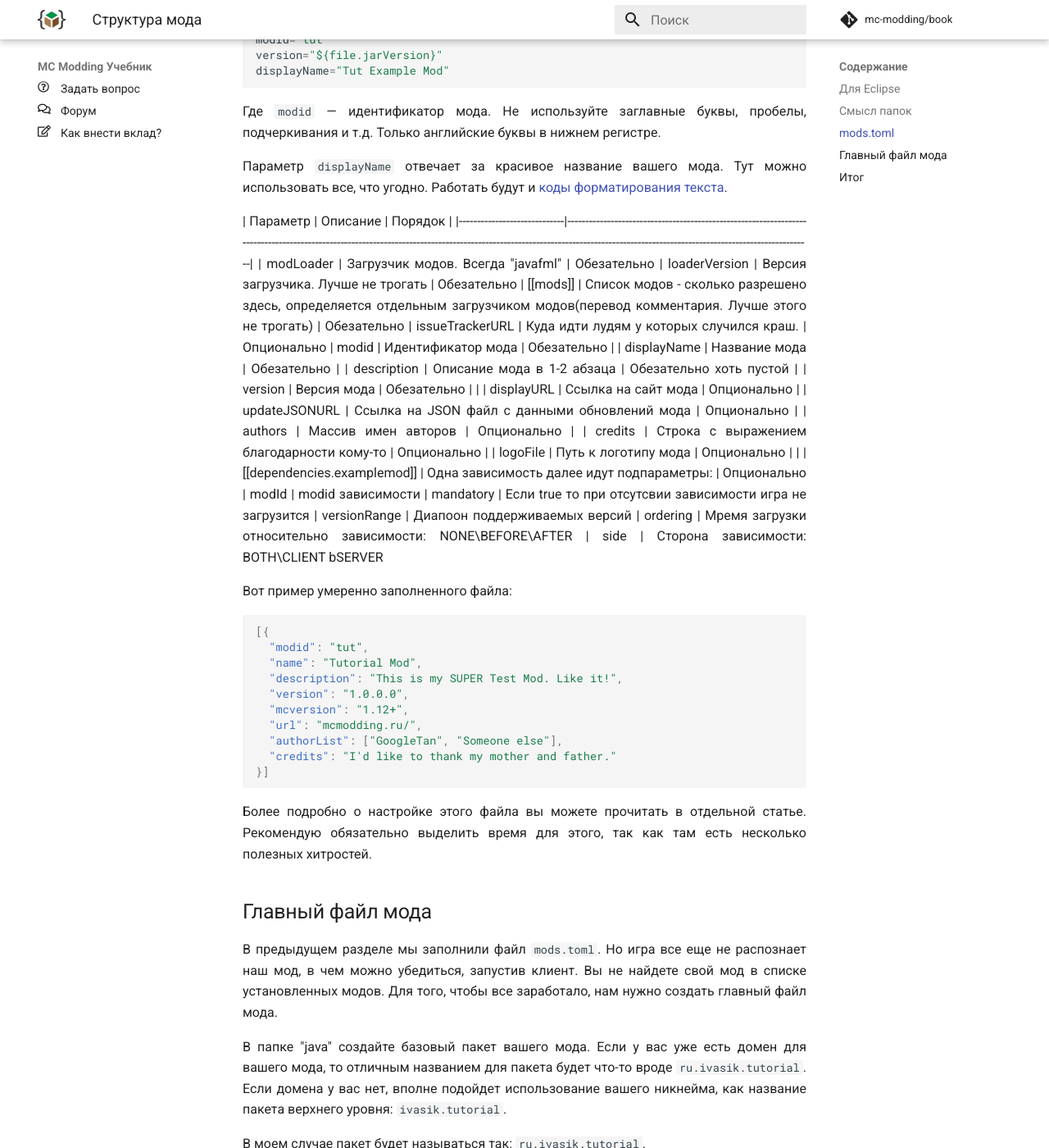
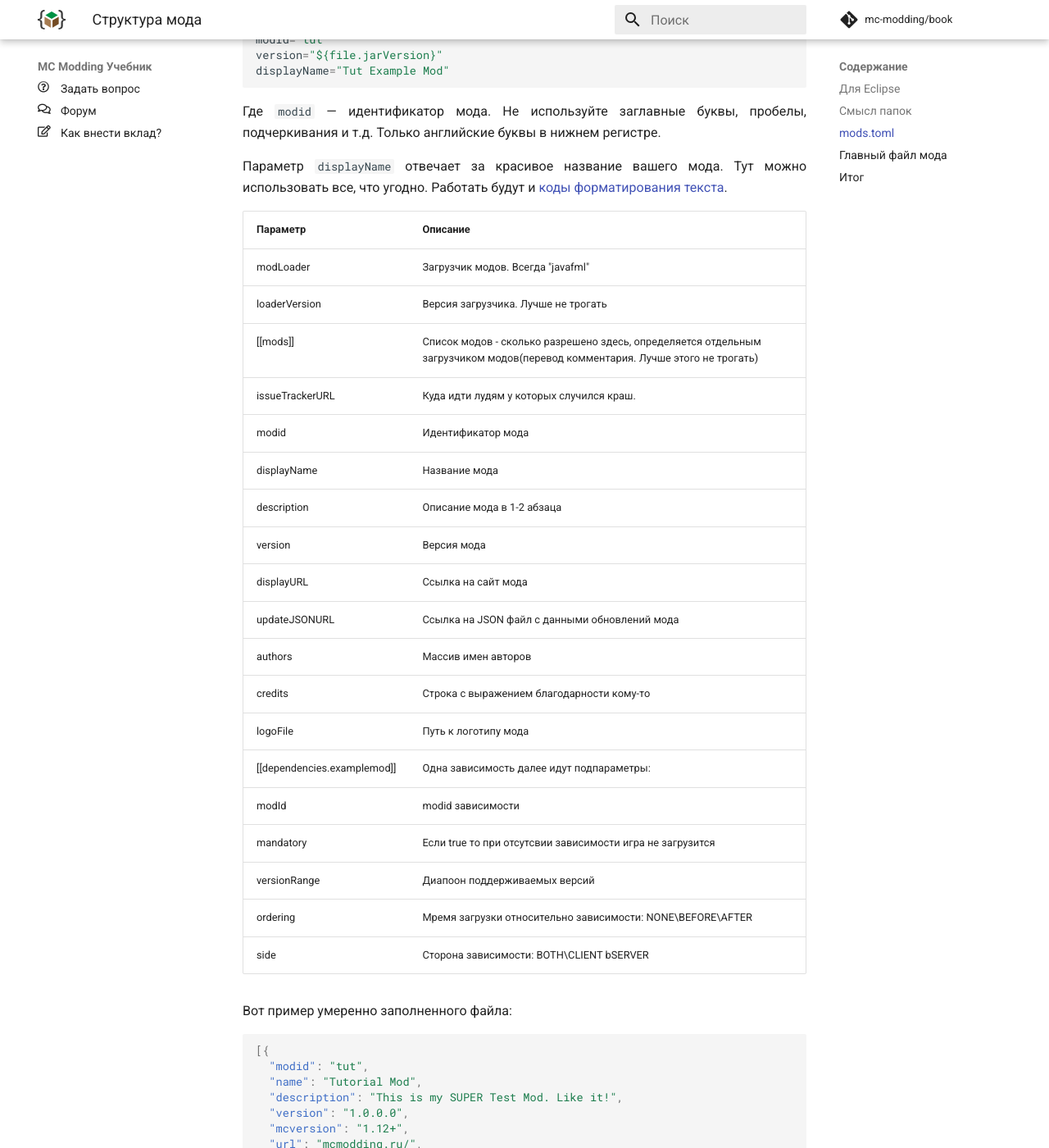
Before and after one commit to mc-modding/book, an MkDocs documentation site: the page built from docs/1.15/basics/mod-structure/index.md, in a window 1280 px wide and 1400 px high, scrolled down 1214 px. Shown: the whole window at 82% size. Built offline with MkDocs 1.6.1 and Material for MkDocs 9.7.7, drawn with Linux system fonts in a browser that asks for light colours; nearby versions of some CDN libraries; comment, search, counter and statistics services are not loaded.

Commit message:
Update index.md

```diff
--- a/docs/1.15/basics/mod-structure/index.md
+++ b/docs/1.15/basics/mod-structure/index.md
@@ -58,7 +58,7 @@ displayName="Tut Example Mod"
 Параметр `displayName` отвечает за красивое название вашего мода. Тут можно использовать все, что угодно. Работать будут и [коды
 форматирования текста](http://minecraft.gamepedia.com/Formatting_codes).
 
-| Параметр                    | Описание                                                                                                                      | Порядок                                                                                             |
+| Параметр                    | Описание                                                                                                                                                                                                                   |
 |-----------------------------|-------------------------------------------------------------------------------------------------------------------------------------------------------------------------------------------------------------------------------|
 | modLoader					  | Загрузчик модов. Всегда "javafml" 																							  | Обезательно
 | loaderVersion				  | Версия загрузчика. Лучше не трогать 																						  | Обезательно
```
